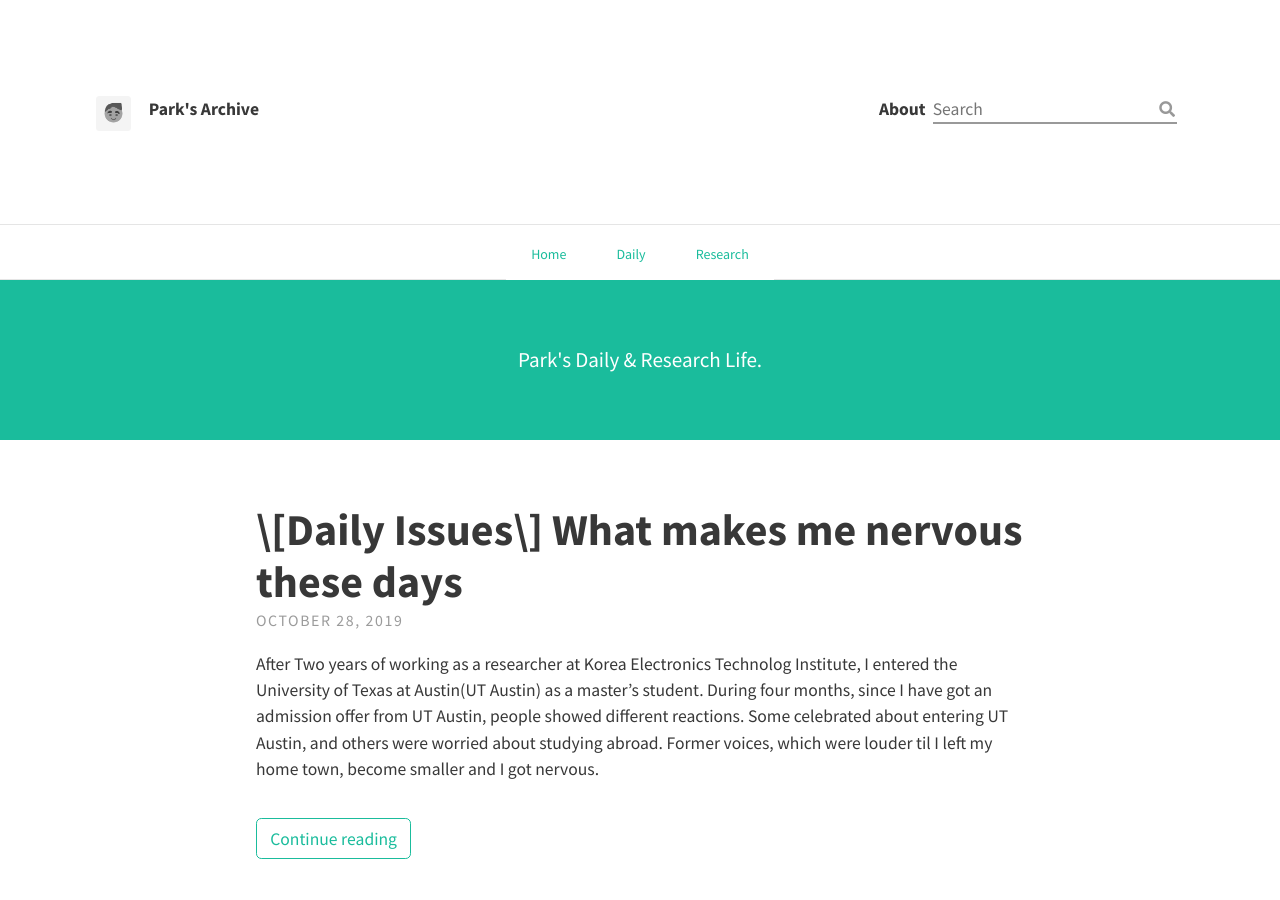
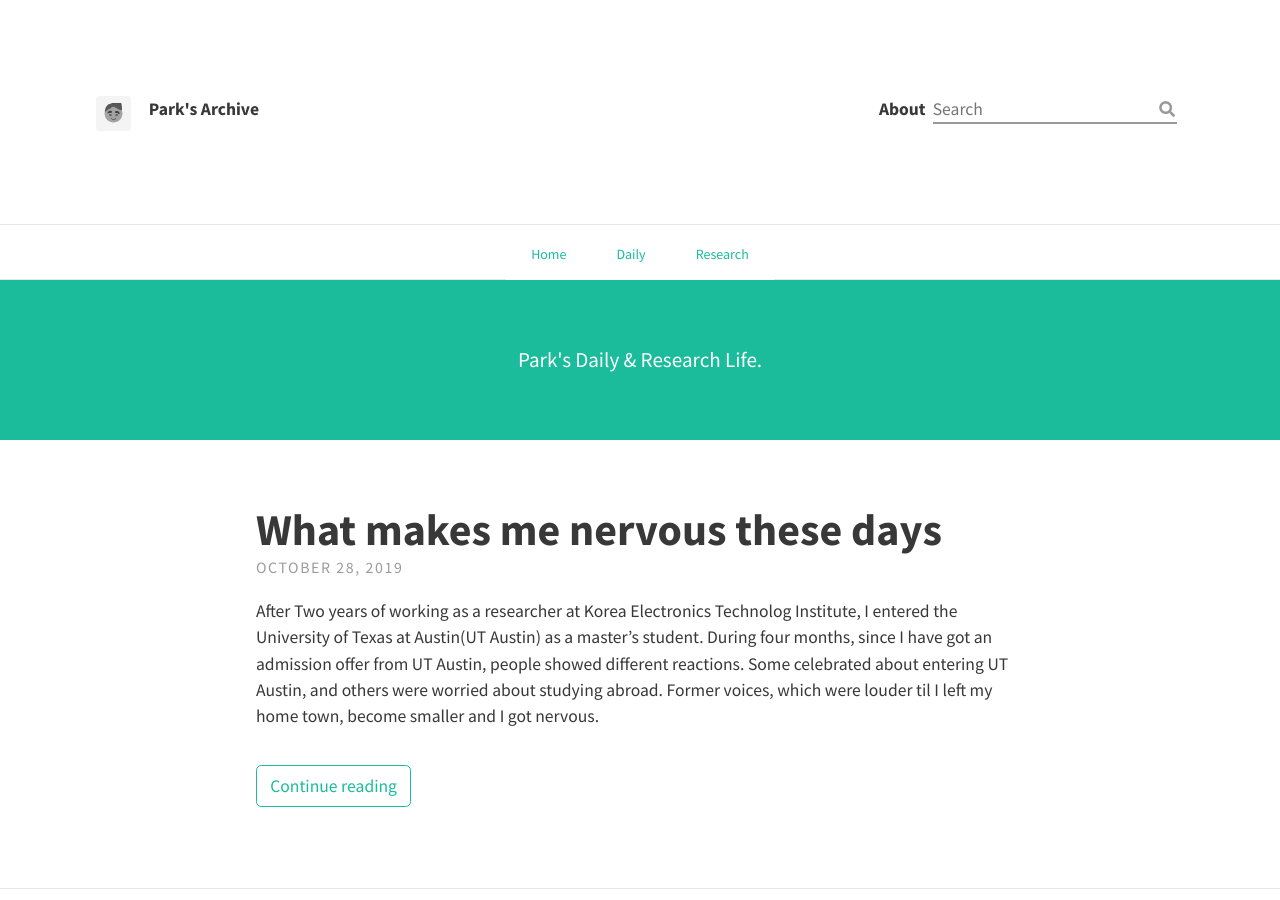
Before and after one commit to jhyun0919/jhyun0919.github.io, a Jekyll site: the page built from index.html, in a window 1280 px wide and 900 px high. Built offline with Jekyll 4.4.1, drawn with Linux system fonts in a browser that asks for light colours; nearby versions of some CDN libraries; the list of posts is cut into pages by our own code.

```diff
--- a/_posts/2019-10-28-essay.md
+++ b/_posts/2019-10-28-essay.md
@@ -1,7 +1,7 @@
 ---
 layout: post
-title: \[Daily Issues\] What makes me nervous these days
-# categories: [Daily/Essay]
+title: What makes me nervous these days
+categories: [Daily/Essay]
 tags: [Essay]
 ---
 
```
Also changed, not shown: 1 other file.
